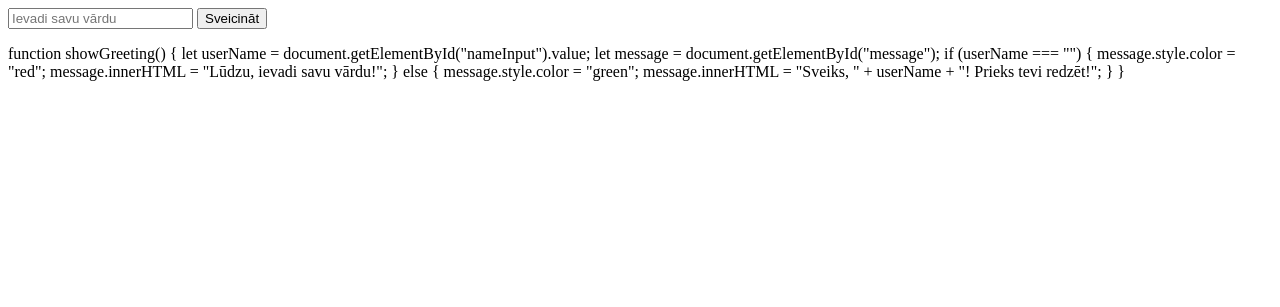
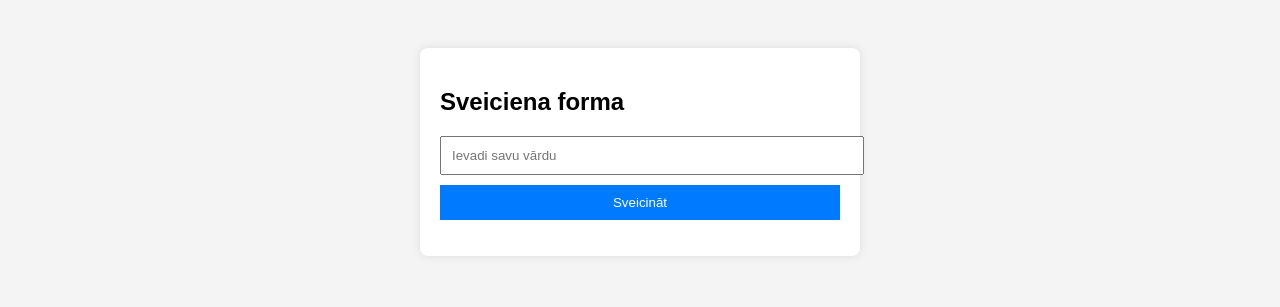
Before and after one commit to kateee505/Sveiki-, a plain HTML site: page index.html in a window 1280 px wide. Drawn offline with Linux system fonts and the light colour scheme.

Commit message:
Update index.html

```diff
--- a/index.html
+++ b/index.html
@@ -1,6 +1,61 @@
+<!DOCTYPE html>
+<html lang="lv">
+<head>
+    <meta charset="UTF-8">
+    <title>JavaScript funkcijas un nosacījumi</title>
+    <style>
+        body {
+            font-family: Arial, sans-serif;
+            background-color: #f4f4f4;
+            padding: 40px;
+        }
+
+        .container {
+            background: white;
+            padding: 20px;
+            max-width: 400px;
+            margin: auto;
+            border-radius: 8px;
+            box-shadow: 0 0 10px rgba(0,0,0,0.1);
+        }
+
+        input {
+            width: 100%;
+            padding: 10px;
+            margin-bottom: 10px;
+        }
+
+        button {
+            width: 100%;
+            padding: 10px;
+            background-color: #007bff;
+            color: white;
+            border: none;
+            cursor: pointer;
+        }
+
+        button:hover {
+            background-color: #0056b3;
+        }
+
+        p {
+            margin-top: 15px;
+            font-weight: bold;
+        }
+    </style>
+</head>
+<body>
+
+<div class="container">
+    <h2>Sveiciena forma</h2>
+
     <input type="text" id="nameInput" placeholder="Ievadi savu vārdu">
     <button onclick="showGreeting()">Sveicināt</button>
+
     <p id="message"></p>
+</div>
+
+<script>
     function showGreeting() {
         let userName = document.getElementById("nameInput").value;
         let message = document.getElementById("message");
@@ -13,3 +68,7 @@ function showGreeting() {
             message.innerHTML = "Sveiks, " + userName + "! Prieks tevi redzēt!";
         }
     }
+</script>
+
+</body>
+</html>
```
Lines whose indentation alone changed are shown as unchanged.
